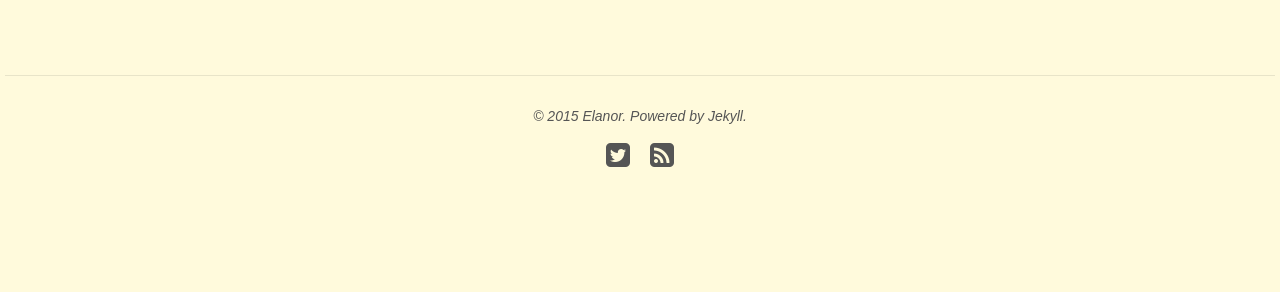
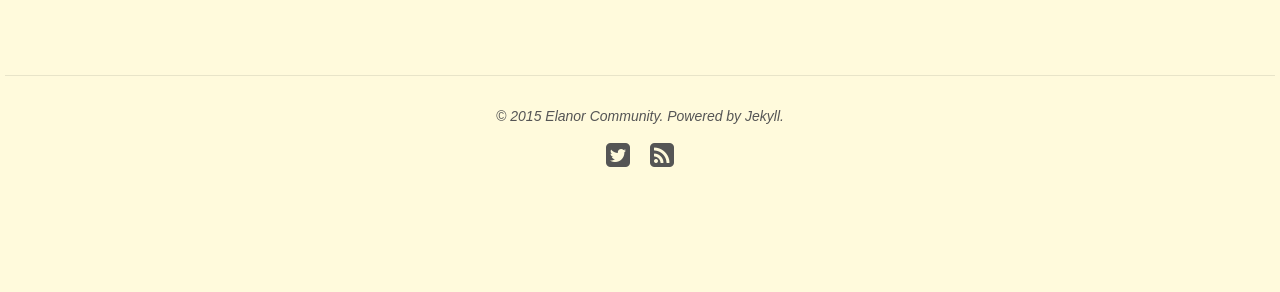
Before and after one commit to jonitrythall/Elanor-Blog, a Jekyll site: the page built from index.html, in a window 1280 px wide. Shown: the part 1578-1870 px from the top of the page. Built offline with Jekyll 4.4.1, drawn with Linux system fonts in a browser that asks for light colours; nearby versions of some CDN libraries.

Commit message:
Updated Copyright info

```diff
--- a/_includes/footer.html
+++ b/_includes/footer.html
@@ -1,6 +1,6 @@
 {% if site.owner.google.ad-client and site.owner.google.ad-slot %}{% include ad-footer.html %}{% endif %}
 
-<span>&copy; {{ site.time | date: '%Y' }} {{ site.owner.name }}. Powered by <a href="http://jekyllrb.com" rel="nofollow">Jekyll</a>.
+<span>&copy; {{ site.time | date: '%Y' }} Elanor Community. Powered by <a href="http://jekyllrb.com" rel="nofollow">Jekyll</a>.
 <div class="social-icons">
 	{% if site.owner.twitter %}<a href="http://twitter.com/{{ site.owner.twitter }}" title="{{ site.owner.name}} on Twitter" target="_blank"><i class="fa fa-twitter-square fa-2x"></i></a>{% endif %}
 	{% if site.owner.facebook %}<a href="http://facebook.com/{{ site.owner.facebook }}" title="{{ site.owner.name}} on Facebook" target="_blank"><i class="fa fa-facebook-square fa-2x"></i></a>{% endif %}
```
